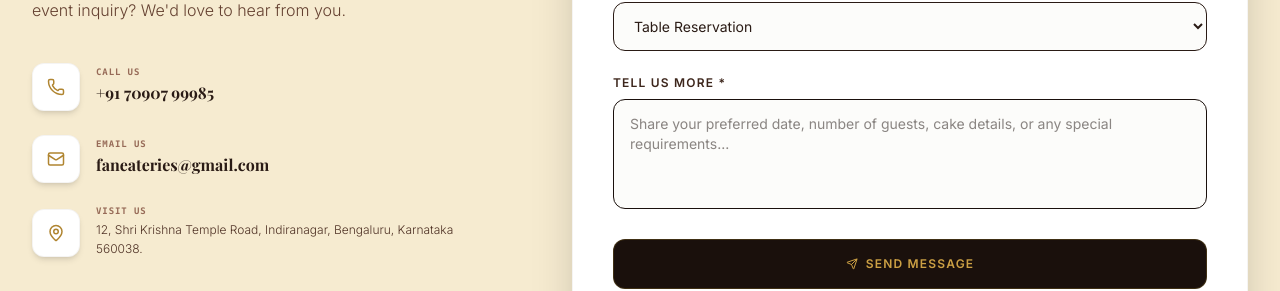
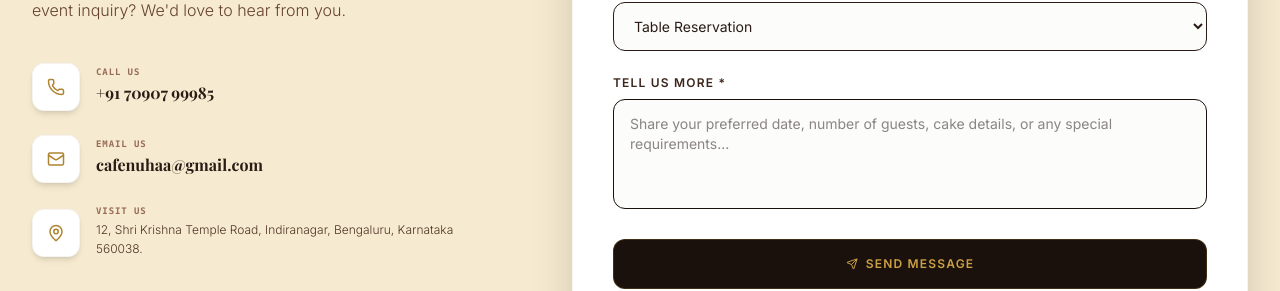
Before and after one commit to BhanuPrakashReddyPoli/Nuha-Patisseries-Cafe, a React (Vite) app: page / in a window 1280 px wide. Shown: the part 8055-8346 px from the top of the page. Built offline with nearby package versions, Linux system fonts and the light colour scheme; a web font is replaced by a local one.

Commit message:
updated cafenuha email and corrected mobile reload issue after form submission

```diff
--- a/src/components/Contact.tsx
+++ b/src/components/Contact.tsx
@@ -2,7 +2,7 @@ import React, { useState } from "react";
 import { AnimatePresence, motion } from "motion/react";
 import { CheckCircle2, Mail, MapPin, Phone, Send } from "lucide-react";
 
-const FORMSPREE_ENDPOINT = "https://formspree.io/f/mykrzarb";
+const FORMSPREE_ENDPOINT = "https://formspree.io/f/mgogopod";
 
 type SubmitStatus = "idle" | "submitting" | "success" | "error";
 
@@ -82,8 +82,6 @@ export default function Contact() {
 
         throw new Error(formspreeError);
       }
-
-      const pinCode = `CN-${Math.floor(100000 + Math.random() * 900000)}`;
 
       // setReferenceId(pinCode);
       setStatus("success");
@@ -177,10 +175,10 @@ export default function Contact() {
                     </span>
 
                     <a
-                      href="mailto:faneateries@gmail.com"
+                      href="mailto:cafenuhaa@gmail.com"
                       className="font-serif text-base font-bold text-espresso-900 duration-300 hover:text-luxury-gold-600"
                     >
-                      faneateries@gmail.com
+                      cafenuhaa@gmail.com
                     </a>
                   </div>
                 </div>
@@ -430,7 +428,7 @@ export default function Contact() {
                     transition={{ type: "spring", stiffness: 100 }}
                     className="flex flex-col items-center px-4 py-8 text-center"
                   >
-                    <div className="mb-6 flex h-16 w-16 animate-bounce items-center justify-center rounded-full border-4 border-emerald-100 bg-emerald-50 text-emerald-500 shadow-md">
+                    <div className="mb-6 flex h-16 w-16 items-center justify-center rounded-full border-4 border-emerald-100 bg-emerald-50 text-emerald-500 shadow-md">
                       <CheckCircle2 size={32} />
                     </div>
 
@@ -447,20 +445,6 @@ export default function Contact() {
                       inquiry has been sent successfully, and our team will
                       contact you shortly.
                     </p>
-
-                    <div className="mb-8 w-full max-w-sm rounded-2xl border border-luxury-gold-500/25 bg-coffee-cream-100 p-6">
-                      <div className="mb-1 flex items-center justify-center gap-1.5 text-luxury-gold-600">
-                        <Sparkles size={14} />
-
-                        <span className="font-mono text-[9px] font-extrabold uppercase tracking-widest">
-                          Inquiry Reference
-                        </span>
-                      </div>
-
-                      <span className="font-mono text-xl font-bold tracking-wider text-espresso-950">
-                        {referenceId}
-                      </span>
-                    </div>
 
                     <button
                       type="button"
```
